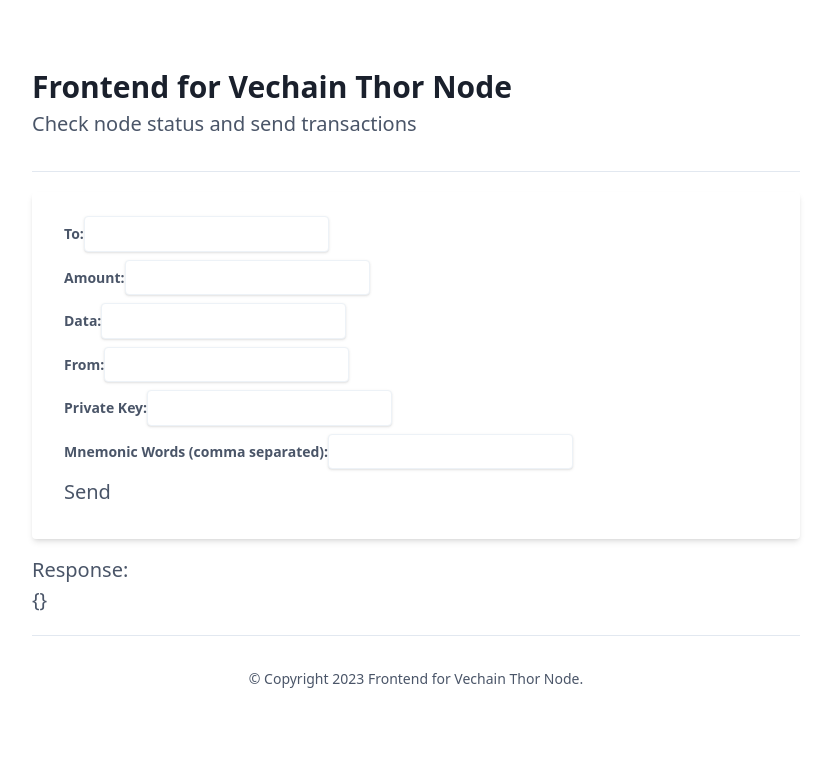
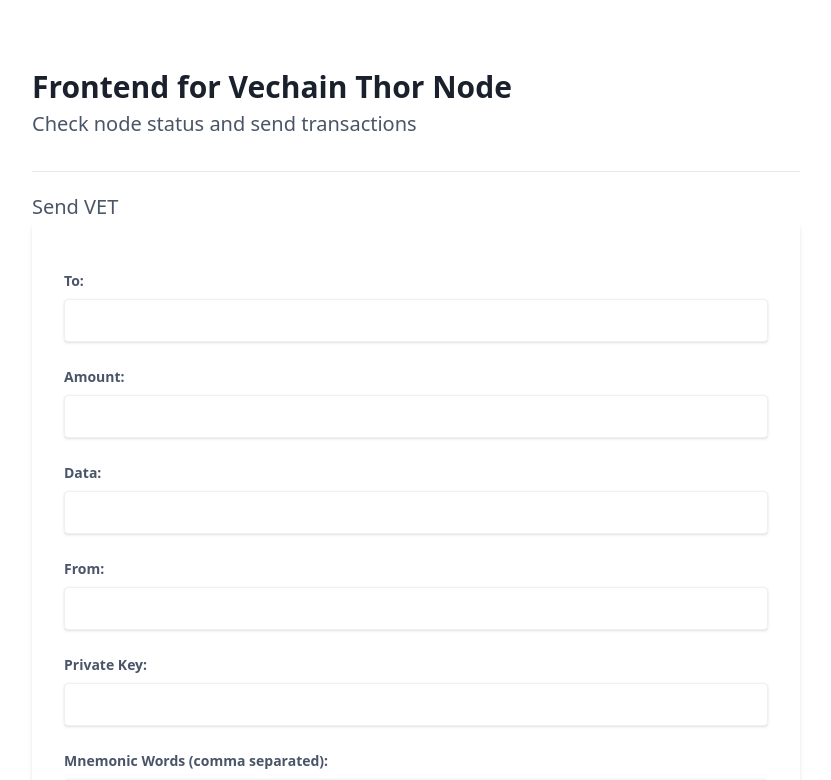
Before and after one commit to TAnas0/vechain-thor-stack, a Next.js app in the folder frontend/: page /send in a window 1280 px wide. Shown: the top 780 px of the page, without its empty margins (224-1055 px from the left). Built offline with nearby package versions, Linux system fonts and the light colour scheme.

Commit message:
refactor(frontend): style send page using Tailwind

```diff
--- a/frontend/src/pages/send.tsx
+++ b/frontend/src/pages/send.tsx
@@ -1,14 +1,14 @@
-import { useState } from 'react';
+import { useState } from "react";
 
-import { Main } from '@/templates/Main';
+import { Main } from "@/templates/Main";
 
 const Send = () => {
-  const [to, setTo] = useState('');
-  const [amount, setAmount] = useState('');
-  const [data, setData] = useState('');
-  const [from, setFrom] = useState('');
-  const [privateKey, setPrivateKey] = useState('');
-  const [mnemonicWords, setMnemonicWords] = useState('');
+  const [to, setTo] = useState("");
+  const [amount, setAmount] = useState("");
+  const [data, setData] = useState("");
+  const [from, setFrom] = useState("");
+  const [privateKey, setPrivateKey] = useState("");
+  const [mnemonicWords, setMnemonicWords] = useState("");
   const [response, setResponse] = useState({});
 
   const handleSubmit = async (e: React.SyntheticEvent) => {
@@ -17,7 +17,7 @@
       const res = await fetch(
         `http://${process.env.NEXT_PUBLIC_THOR_ENDPOINT}:${process.env.NEXT_PUBLIC_THOR_PORT}/send/${to}`,
         {
-          method: 'POST',
+          method: "POST",
           body: JSON.stringify({
             // to,
             amount,
@@ -25,23 +25,23 @@
             from,
             auth: {
               privateKey,
-              mnemonicWords: mnemonicWords.split(','),
+              mnemonicWords: mnemonicWords.split(","),
             },
           }),
           headers: {
-            'Content-type': 'application/json; charset=UTF-8',
+            "Content-type": "application/json; charset=UTF-8",
           },
         }
       );
       const resJson = await res.json();
       setResponse(resJson);
       if (res.status === 200) {
-        setTo('');
-        setAmount('');
-        setData('');
-        setFrom('');
-        setPrivateKey('');
-        setMnemonicWords('');
+        setTo("");
+        setAmount("");
+        setData("");
+        setFrom("");
+        setPrivateKey("");
+        setMnemonicWords("");
       } else {
         console.error(res);
       }
@@ -53,6 +53,7 @@
 
   return (
     <Main meta="">
+      <h2>Send VET</h2>
       <form
         action=""
         className="mb-4 rounded bg-white px-8 pt-6 pb-8 shadow-md"
@@ -60,83 +61,83 @@
       >
         <label
           htmlFor=""
-          className="mb-2 block text-sm font-bold text-gray-700"
+          className="mb-2 pt-6 block text-sm font-bold text-gray-700"
         >
           To:
+        </label>
         <input
           type="text"
           name="to"
           value={to}
           onChange={(e) => setTo(e.target.value)}
-            className="focus:shadow-outline appearance-none rounded border py-2 px-3 leading-tight text-gray-700 shadow focus:outline-none"
+          className="w-full focus:shadow-outline appearance-none rounded border py-2 px-3 leading-tight text-gray-700 shadow focus:outline-none"
         />
-        </label>
         <label
           htmlFor=""
-          className="mb-2 block text-sm font-bold text-gray-700"
+          className="mb-2 pt-6 block text-sm font-bold text-gray-700"
         >
           Amount:
+        </label>
         <input
           type="text"
           value={amount}
           name="amount"
           onChange={(e) => setAmount(e.target.value)}
-            className="focus:shadow-outline appearance-none rounded border py-2 px-3 leading-tight text-gray-700 shadow focus:outline-none"
+          className="w-full focus:shadow-outline appearance-none rounded border py-2 px-3 leading-tight text-gray-700 shadow focus:outline-none"
         />
-        </label>
         <label
           htmlFor=""
-          className="mb-2 block text-sm font-bold text-gray-700"
+          className="mb-2 pt-6 block text-sm font-bold text-gray-700"
         >
           Data:
+        </label>
         <input
           type="text"
           name="data"
           value={data}
           onChange={(e) => setData(e.target.value)}
-            className="focus:shadow-outline appearance-none rounded border py-2 px-3 leading-tight text-gray-700 shadow focus:outline-none"
+          className="w-full focus:shadow-outline appearance-none rounded border py-2 px-3 leading-tight text-gray-700 shadow focus:outline-none"
         />
-        </label>
         <label
           htmlFor=""
-          className="mb-2 block text-sm font-bold text-gray-700"
+          className="mb-2 pt-6 block text-sm font-bold text-gray-700"
         >
           From:
+        </label>
         <input
           type="text"
           name="from"
           value={from}
           onChange={(e) => setFrom(e.target.value)}
-            className="focus:shadow-outline appearance-none rounded border py-2 px-3 leading-tight text-gray-700 shadow focus:outline-none"
+          className="w-full focus:shadow-outline appearance-none rounded border py-2 px-3 leading-tight text-gray-700 shadow focus:outline-none"
         />
-        </label>
         <label
           htmlFor=""
-          className="mb-2 block text-sm font-bold text-gray-700"
+          className="mb-2 pt-6 block text-sm font-bold text-gray-700"
         >
           Private Key:
+        </label>
         <input
           name="privateKey"
           type="password"
           value={privateKey}
           onChange={(e) => setPrivateKey(e.target.value)}
-            className="focus:shadow-outline appearance-none rounded border py-2 px-3 leading-tight text-gray-700 shadow focus:outline-none"
+          className="w-full focus:shadow-outline appearance-none rounded border py-2 px-3 leading-tight text-gray-700 shadow focus:outline-none"
         />
-        </label>
         <label
           htmlFor=""
-          className="mb-2 block text-sm font-bold text-gray-700"
+          className="mb-2 pt-6 block text-sm font-bold text-gray-700"
         >
           Mnemonic Words (comma separated):
+        </label>
         <input
           type="text"
           name="mnemonicWords"
           value={mnemonicWords}
           onChange={(e) => setMnemonicWords(e.target.value)}
-            className="focus:shadow-outline appearance-none rounded border py-2 px-3 leading-tight text-gray-700 shadow focus:outline-none"
+          className="w-full focus:shadow-outline appearance-none rounded border py-2 px-3 leading-tight text-gray-700 shadow focus:outline-none"
         />
-        </label>
-        <button type="submit">Send</button>
+        <button type="submit" className="text-white bg-blue-600 rounded-lg w-1/6 mt-6">Send</button>
       </form>
       <div>
         Response:<br></br>
```
Lines whose indentation alone changed are shown as unchanged.
